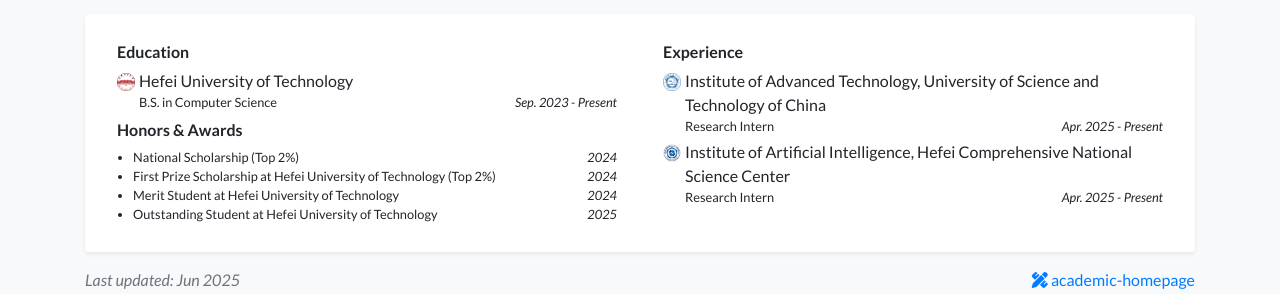
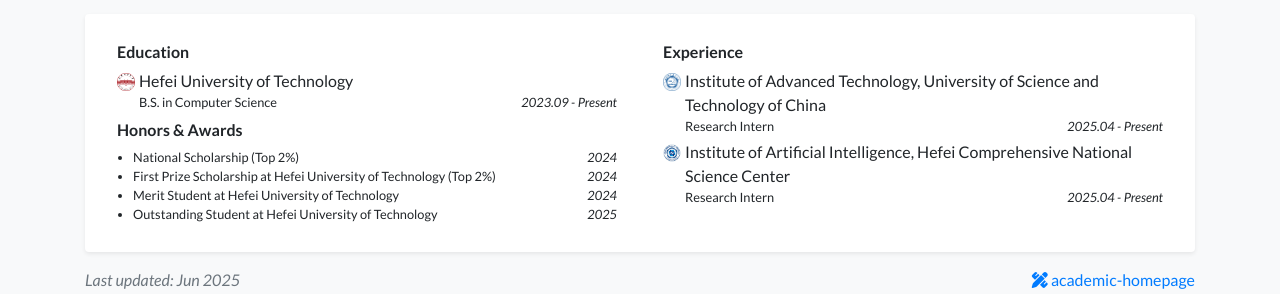
Before and after one commit to shaneyale2005/shaneyale2005.github.io, a Jekyll site: the page built from index.html, in a window 1280 px wide and 1037 px high. Shown: the part 729-1023 px from the top of the window. Built offline with Jekyll 4.4.1, drawn with Linux system fonts in a browser that asks for light colours; nearby versions of some CDN libraries; a style sheet for code colours, icons or effects is not loaded.

Commit message:
updated profile

```diff
--- a/_data/profile.yml
+++ b/_data/profile.yml
@@ -47,18 +47,18 @@ education:
   logo: /assets/images/badges/HFUTlogo.png
   position: >-
     B.S. in Computer Science <br/>
-  date: Sep. 2023 - Present
+  date: 2023.09 - Present
 
 
 experience:
   - name: Institute of Advanced Technology, University of Science and Technology of China
     logo: /assets/images/badges/USTClogo.png
     position: Research Intern
-    date: Apr. 2025 - Present
+    date: 2025.04 - Present
   - name: Institute of Artificial Intelligence, Hefei Comprehensive National Science Center
     logo: /assets/images/badges/AI.jpeg
     position: Research Intern
-    date: Apr. 2025 - Present
+    date: 2025.04 - Present
 
 awards:
 - name: National Scholarship (Top 2%)
```
